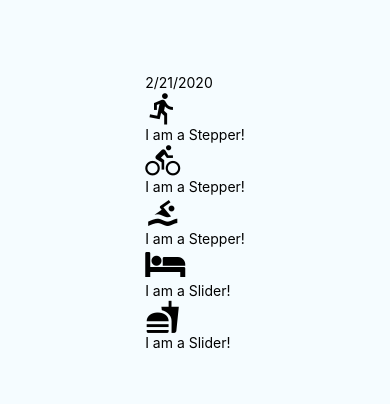
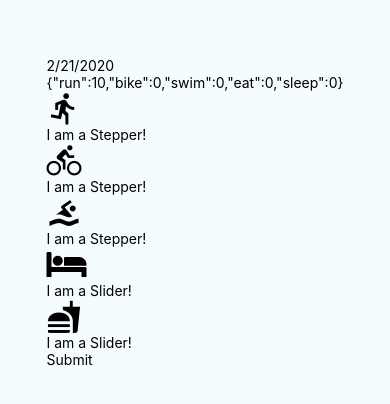
Before and after one commit to teingram/udacity-rn-practice, a React Native app: screen / in a window 390 px wide. Shown: the part 210-614 px from the top of the page. Built offline with nearby package versions, Linux system fonts and the light colour scheme.

Commit message:
AddEntry SubmitBtn

```diff
--- a/components/AddEntry.js
+++ b/components/AddEntry.js
@@ -1,13 +1,14 @@
 import React, { useState } from 'react'
 import { View, Text } from 'react-native'
 
-import { getMetricMetaData } from '../utils/helpers'
+import { getMetricMetaData, timeToString } from '../utils/helpers'
 import DateHeader from './DateHeader'
 import Slider from './Slider'
 import Stepper from './Stepper'
+import SubmitBtn from './SubmitBtn'
 
 function AddEntry() {
-    const [data, setData] = useState({run: 0, bike: 0, swim: 0, eat: 0, sleep: 0});
+    const [data, setData] = useState({run: 10, bike: 0, swim: 0, eat: 0, sleep: 0});
 
     function increment(metric) {
         const { max, step } = getMetricMetaData(metric);
@@ -24,11 +25,22 @@ function AddEntry() {
         setData(() => data[metric] = value)
     }
 
+    function submit() {
+        const key = timeToString();
+        const newState = {run: 0, bike: 0, swim: 0, eat: 0, sleep: 0}
+        // update redux
+        // navigate to home screen
+        // save to database
+        // clear notice
+        setData(() => newState)
+    }
+
     const metaData = getMetricMetaData()
 
     return (
         <View>
             <DateHeader date={new Date().toLocaleDateString()}/>
+            <Text>{JSON.stringify(data)}</Text>
             {Object.keys(metaData).map((key) => {
                 const { getIcon, type, ...rest } = getMetricMetaData(key);
                 const value = data[key];
@@ -50,6 +62,7 @@ function AddEntry() {
                 )
             })
         }
+        <SubmitBtn onPress={submit}/>
         </View>
 
     )
--- /dev/null
+++ b/components/SubmitBtn.js
@@ -0,0 +1,14 @@
+import React from 'react'
+import { View, Text, TouchableOpacity } from 'react-native'
+
+function SubmitBtn({ onPress }) {
+    return (
+        <TouchableOpacity
+            onPress={onPress}
+        >
+            <Text>Submit</Text>
+        </TouchableOpacity>
+    )
+}
+
+export default SubmitBtn
```
